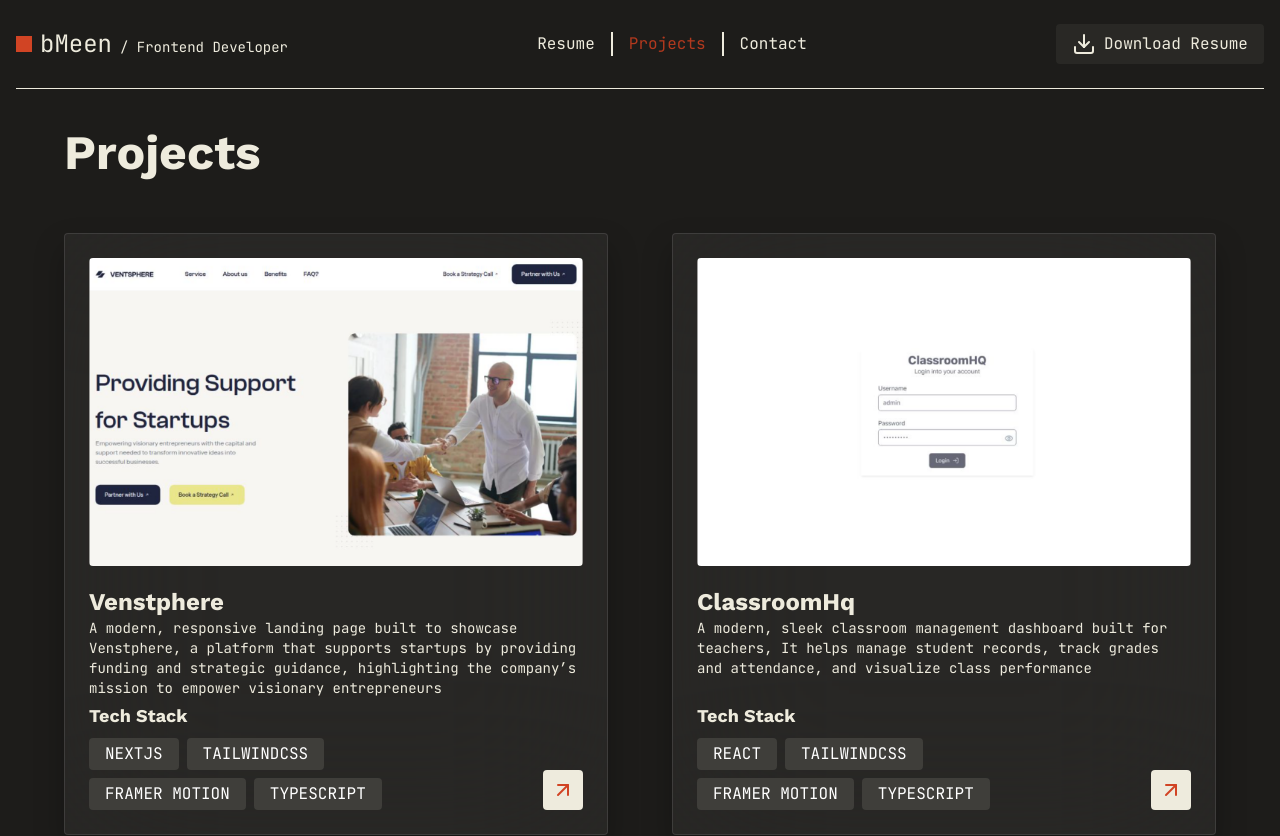
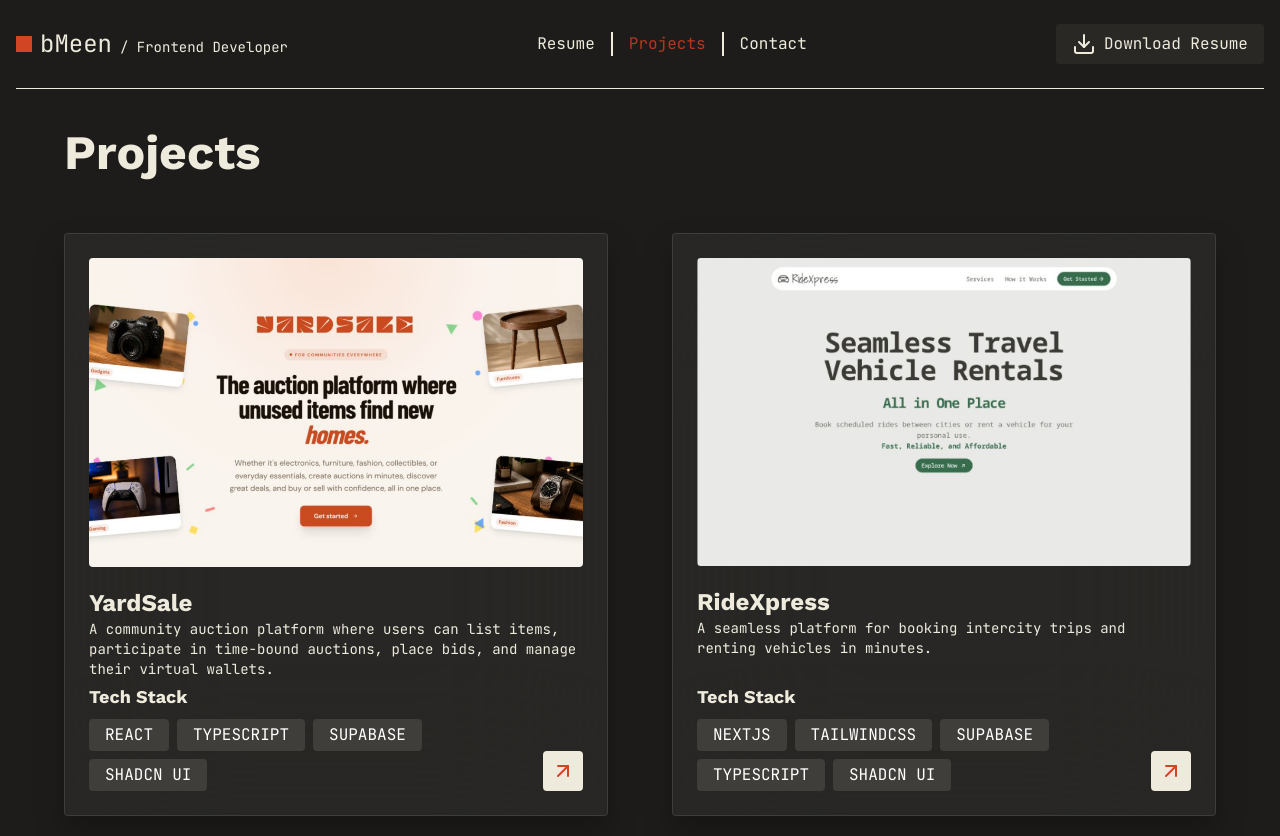
Before and after one commit to bMeen/bmeen, a Next.js app: page /projects in a window 1280 px wide. Shown: the top 836 px of the page. Built offline with nearby package versions, Linux system fonts and the light colour scheme.

Commit message:
new project

```diff
--- a/app/_components/Tag.tsx
+++ b/app/_components/Tag.tsx
@@ -10,8 +10,8 @@ function Tag({ children }: { children: React.ReactNode }) {
         transition: {
           type: "spring",
           stiffness: 300,
-          damping: 20,
-        },
+          damping: 20
+        }
       }}
       className="px-4 py-1 uppercase text-white bg-gray-secondary  rounded inline-block text-sm md:text-base cursor-pointer"
     >
--- a/app/_components/projects/project.ts
+++ b/app/_components/projects/project.ts
@@ -1,7 +1,8 @@
 import { StaticImageData } from "next/image";
-import venstphere from "../../../public/ventsphere.png";
+/* import venstphere from "../../../public/ventsphere.png"; */
 import classroomhq from "../../../public/classrooomhq.png";
 import rideXpress from "../../../public/rideXpress.png";
+import yardsale from "../../../public/yardsale-preview.png";
 
 export type Project = {
   title: string;
@@ -13,13 +14,29 @@ export type Project = {
 };
 
 export const projects: Project[] = [
-  {
+  /*   {
     title: "Venstphere",
     description:
       "A modern, responsive landing page built to showcase Venstphere, a platform that supports startups by providing funding and strategic guidance, highlighting the company’s mission to empower visionary entrepreneurs",
     skills: ["Nextjs", "Tailwindcss", "Framer Motion", "Typescript"],
     url: "https://ventsphere-azure.vercel.app/",
     image: venstphere
+  }, */
+  {
+    title: "YardSale",
+    description:
+      "A community auction platform where users can list items, participate in time-bound auctions, place bids, and manage their virtual wallets.",
+    skills: ["React", "Typescript", "Supabase", "Shadcn UI"],
+    url: "https://yardsalee.vercel.app/",
+    image: yardsale
+  },
+  {
+    title: "RideXpress",
+    description:
+      "A seamless platform for booking intercity trips and renting vehicles in minutes.",
+    skills: ["Nextjs", "Tailwindcss", "Supabase", "Typescript", "Shadcn UI"],
+    url: "https://ridexpress-dun.vercel.app/",
+    image: rideXpress
   },
   {
     title: "ClassroomHq",
@@ -28,13 +45,5 @@ export const projects: Project[] = [
     skills: ["React", "Tailwindcss", "Framer Motion", "Typescript"],
     url: "https://classroomhq.vercel.app/",
     image: classroomhq
-  },
-  {
-    title: "RideXpress",
-    description:
-      "A seamless platform for booking intercity trips and renting vehicles in minutes.",
-    skills: ["Nextjs", "Tailwindcss", "Supabase", "Typescript", "Shadcn UI"],
-    url: "https://ridexpress-dun.vercel.app/",
-    image: rideXpress
   }
 ];
```
Also changed, not shown: public/yardsale-preview.png (added).
